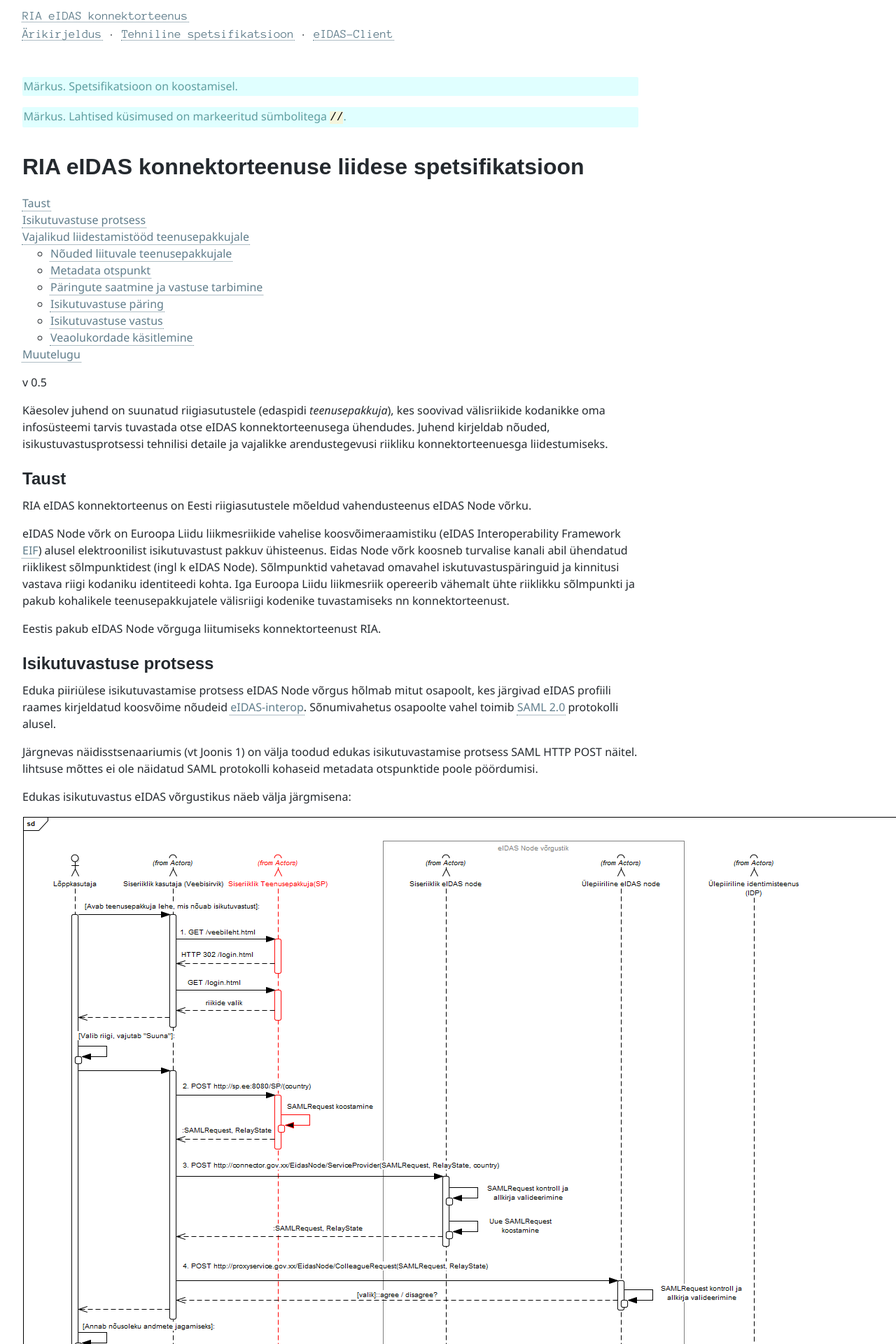
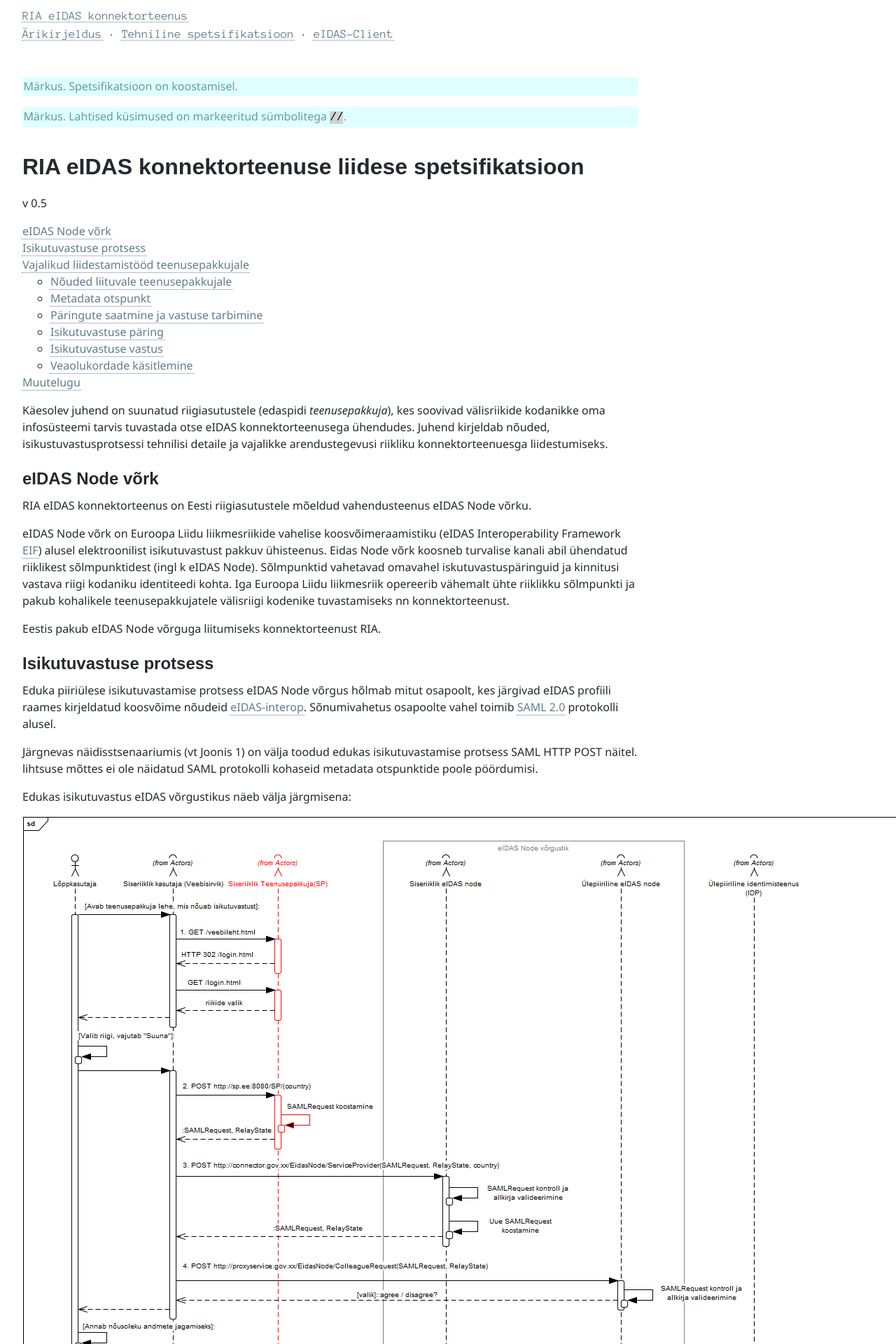
Before and after one commit to e-gov/eIDAS-Node, a Jekyll site: the page built from Spetsifikatsioon.md, in a window 1280 px wide. Shown: the top 1920 px of the page at 70% size. Built offline with Jekyll 4.4.1, drawn with Linux system fonts in a browser that asks for light colours.

Commit message:
paar kohendust

```diff
--- a/Spetsifikatsioon.md
+++ b/Spetsifikatsioon.md
@@ -11,14 +11,14 @@ Märkus. Lahtised küsimused on markeeritud sümbolitega `//`.
 # RIA eIDAS konnektorteenuse liidese spetsifikatsioon
 {: .no_toc}
 
+v 0.5
+
 - TOC
 {:toc}
 
-v 0.5
-
 Käesolev juhend on suunatud riigiasutustele (edaspidi *teenusepakkuja*), kes soovivad välisriikide kodanikke oma infosüsteemi tarvis tuvastada otse eIDAS konnektorteenusega ühendudes. Juhend kirjeldab nõuded, isikustuvastusprotsessi tehnilisi detaile ja vajalikke arendustegevusi riikliku konnektorteenuesga liidestumiseks.
 
-## Taust
+## eIDAS Node võrk
 
 RIA eIDAS konnektorteenus on Eesti riigiasutustele mõeldud vahendusteenus eIDAS Node võrku.
 
--- a/css/Times.css
+++ b/css/Times.css
@@ -93,7 +93,7 @@ pre, code, samp {
   font-family: 'Source Code Pro', monospace;
   font-size: 16px; color: black !important;
   color: Black !important;
-  background-color: Beige !important;
+  background-color: lightgray !important;
   overflow-y: hidden; overflow-x: scroll;
   page-break-inside: avoid; hyphens: none;
   text-transform: none;
```
